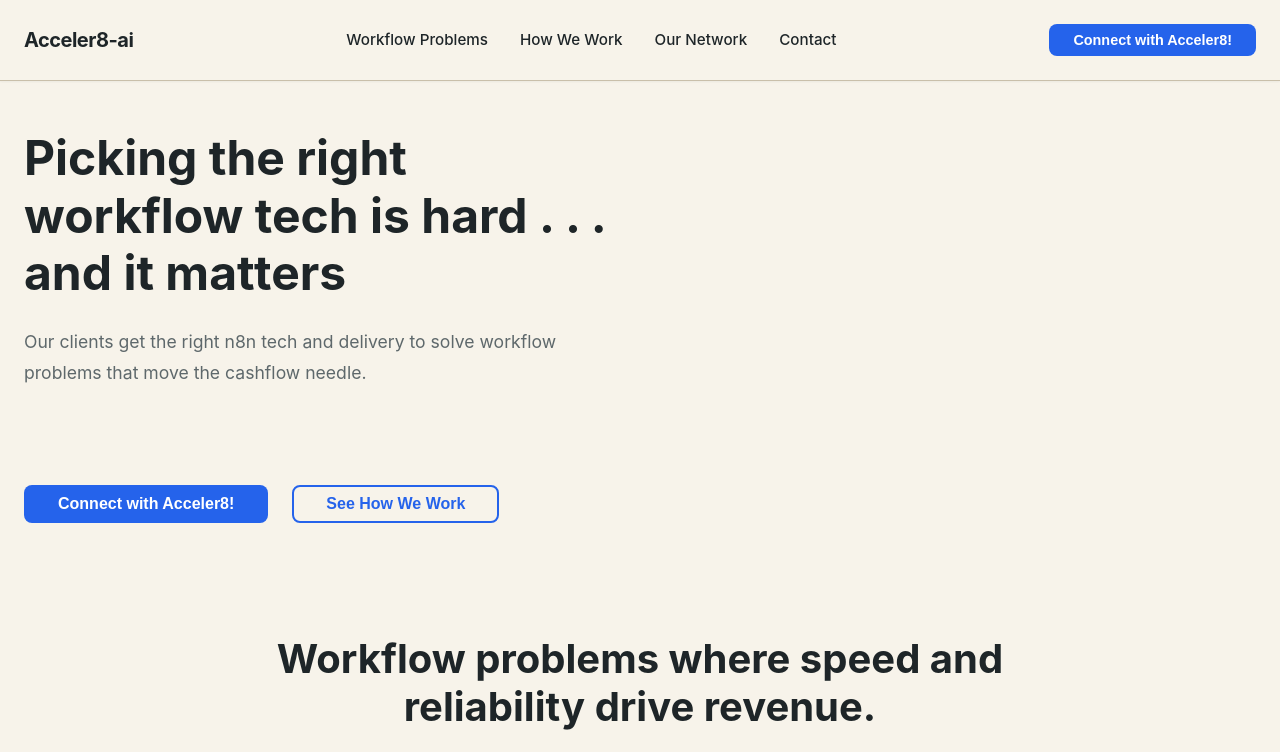
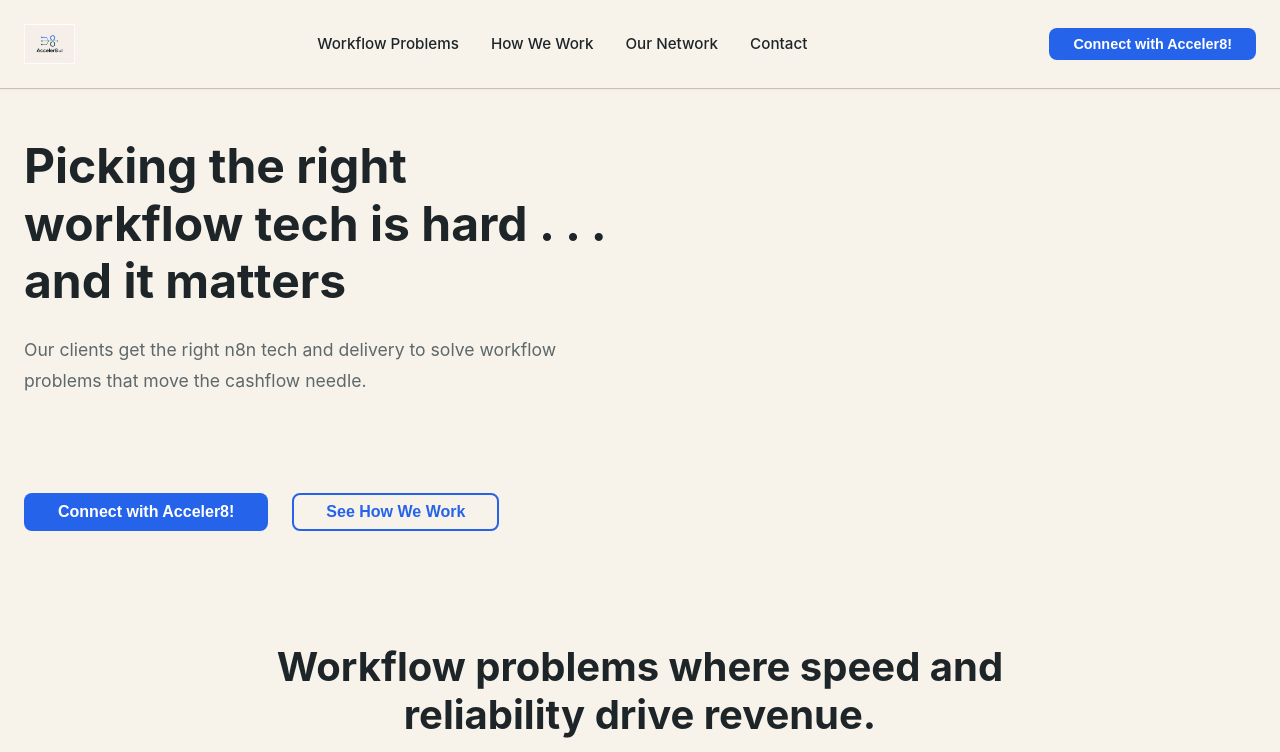
Before and after one commit to jkbrooks1/acceler8, an Astro site: page / in a window 1280 px wide. Shown: the top 752 px of the page. Built offline with nearby package versions, Linux system fonts and the light colour scheme; Astro itself is replaced by a stand-in of ours.

Commit message:
Add Acceler8-ai v2 logo to navbar header

```diff
--- a/public/styles/components.css
+++ b/public/styles/components.css
@@ -20,10 +20,14 @@
 }
 
 .navbar-logo {
-  font-size: 1.25rem;
-  font-weight: 700;
-  color: var(--text-primary);
-  letter-spacing: -0.5px;
+  display: flex;
+  align-items: center;
+}
+
+.navbar-logo-img {
+  height: 40px;
+  width: auto;
+  object-fit: contain;
 }
 
 .nav-menu {
--- a/src/pages/index.astro
+++ b/src/pages/index.astro
@@ -13,7 +13,9 @@ declare global {
   <!-- Navigation -->
   <nav class="navbar">
     <div class="navbar-container">
-      <div class="navbar-logo">Acceler8-ai</div>
+      <div class="navbar-logo">
+        <img src="/assets/logos/v2_Acceler8_Logo_Company.png" alt="Acceler8-ai" class="navbar-logo-img">
+      </div>
       <ul class="nav-menu">
         <li><a href="#problems">Workflow Problems</a></li>
         <li><a href="#how-we-work">How We Work</a></li>
```
Also changed, not shown: public/assets/logos/v2_Acceler8_Logo_Company.png (added).
